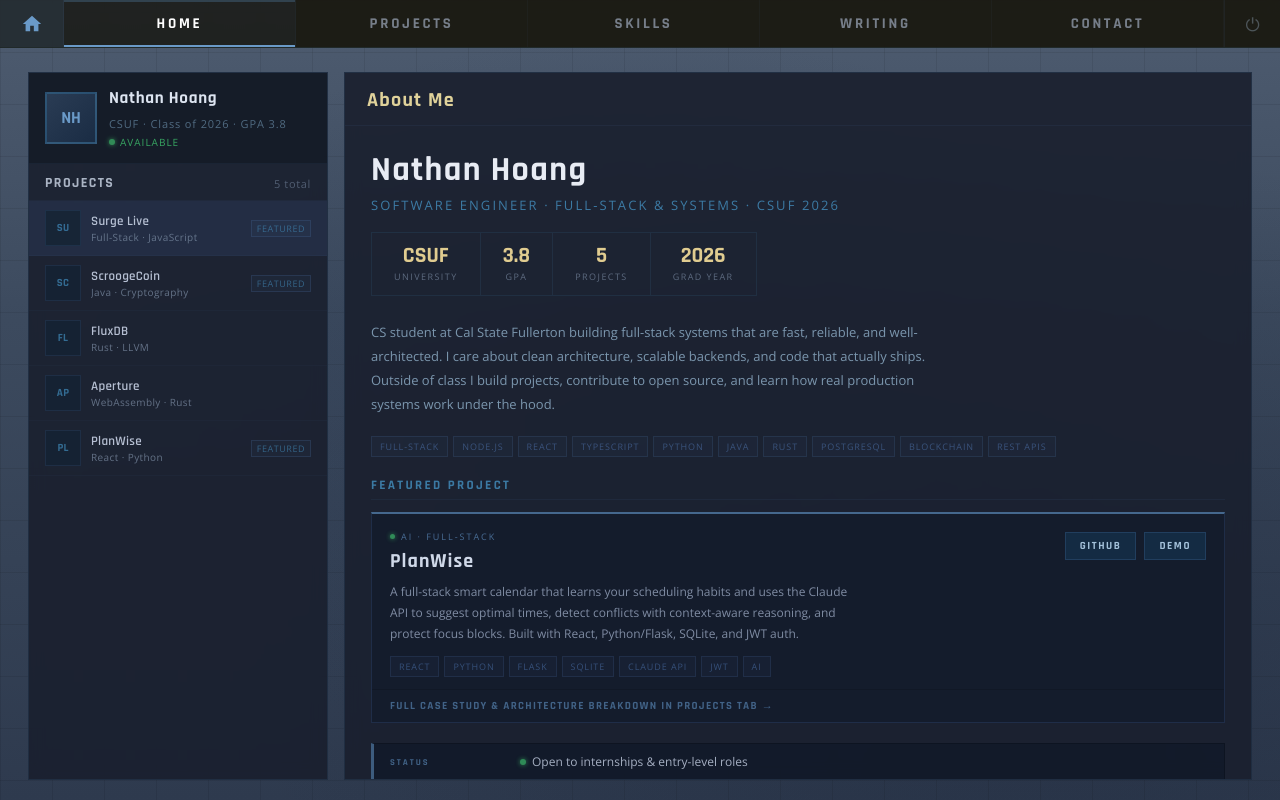
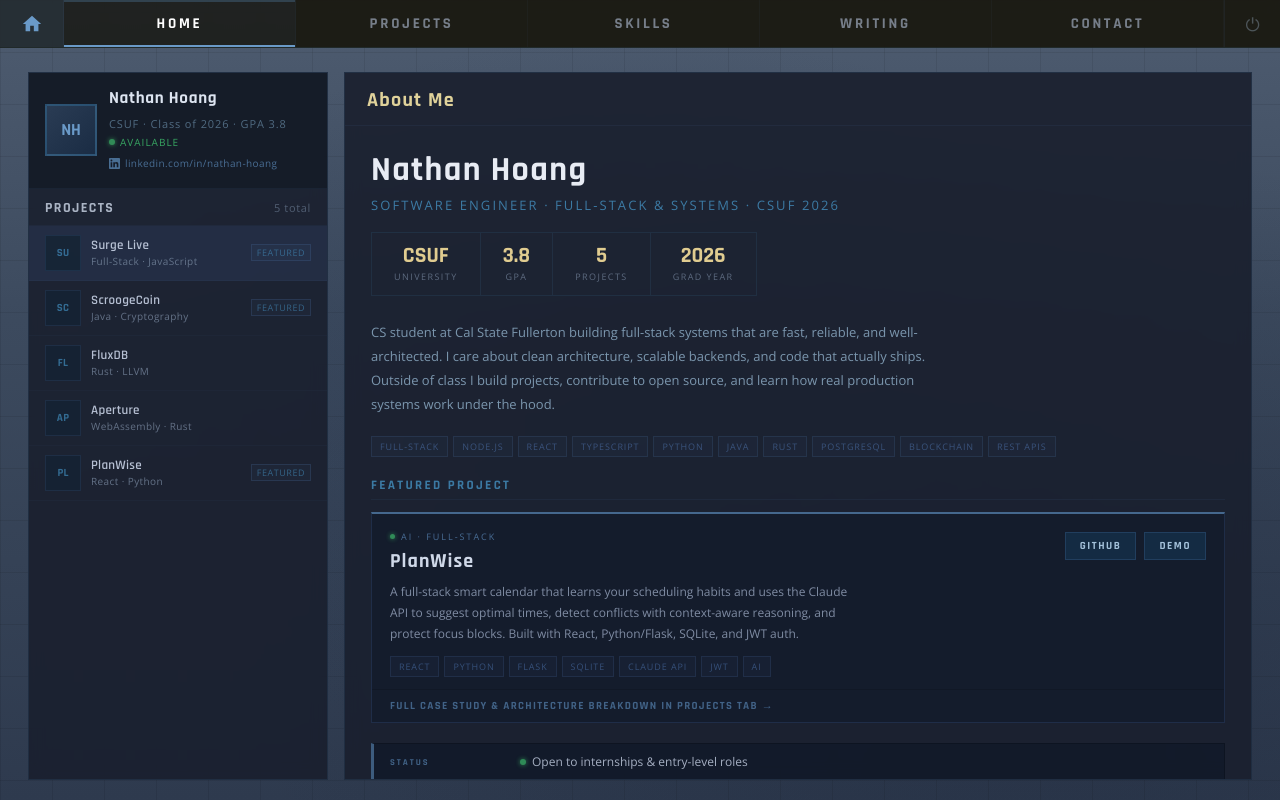
Before and after one commit to NathanHoangCS/nathanhoang.dev, a React (Vite) app: page / in a window 1280 px wide. Built offline with nearby package versions, Linux system fonts and the light colour scheme.

Commit message:
Update App.jsx

```diff
--- a/src/App.jsx
+++ b/src/App.jsx
@@ -200,6 +200,16 @@
     font-size: 10px; color: rgba(64,200,112,0.8);
     letter-spacing: 0.1em; text-transform: uppercase;
   }
+
+  .sidebar-linkedin {
+    display: inline-flex; align-items: center; gap: 5px;
+    margin-top: 7px;
+    font-size: 10px; color: rgba(91,138,184,0.75);
+    text-decoration: none; letter-spacing: 0.04em;
+    transition: color 0.15s;
+  }
+
+  .sidebar-linkedin:hover { color: rgba(91,138,184,1); }
 
   /* left list heading */
   .list-head {
@@ -1352,6 +1362,17 @@
                   <div className="avail-dot" />
                   <div className="avail-txt">Available</div>
                 </div>
+                <a
+                  href="https://www.linkedin.com/in/nathan-hoang-518632251/"
+                  target="_blank"
+                  rel="noreferrer"
+                  className="sidebar-linkedin"
+                >
+                  <svg width="11" height="11" viewBox="0 0 24 24" fill="currentColor">
+                    <path d="M20.447 20.452h-3.554v-5.569c0-1.328-.027-3.037-1.852-3.037-1.853 0-2.136 1.445-2.136 2.939v5.667H9.351V9h3.414v1.561h.046c.477-.9 1.637-1.85 3.37-1.85 3.601 0 4.267 2.37 4.267 5.455v6.286zM5.337 7.433a2.062 2.062 0 0 1-2.063-2.065 2.064 2.064 0 1 1 2.063 2.065zm1.782 13.019H3.555V9h3.564v11.452zM22.225 0H1.771C.792 0 0 .774 0 1.729v20.542C0 23.227.792 24 1.771 24h20.451C23.2 24 24 23.227 24 22.271V1.729C24 .774 23.2 0 22.222 0h.003z"/>
+                  </svg>
+                  linkedin.com/in/nathan-hoang
+                </a>
               </div>
             </div>
 
```
